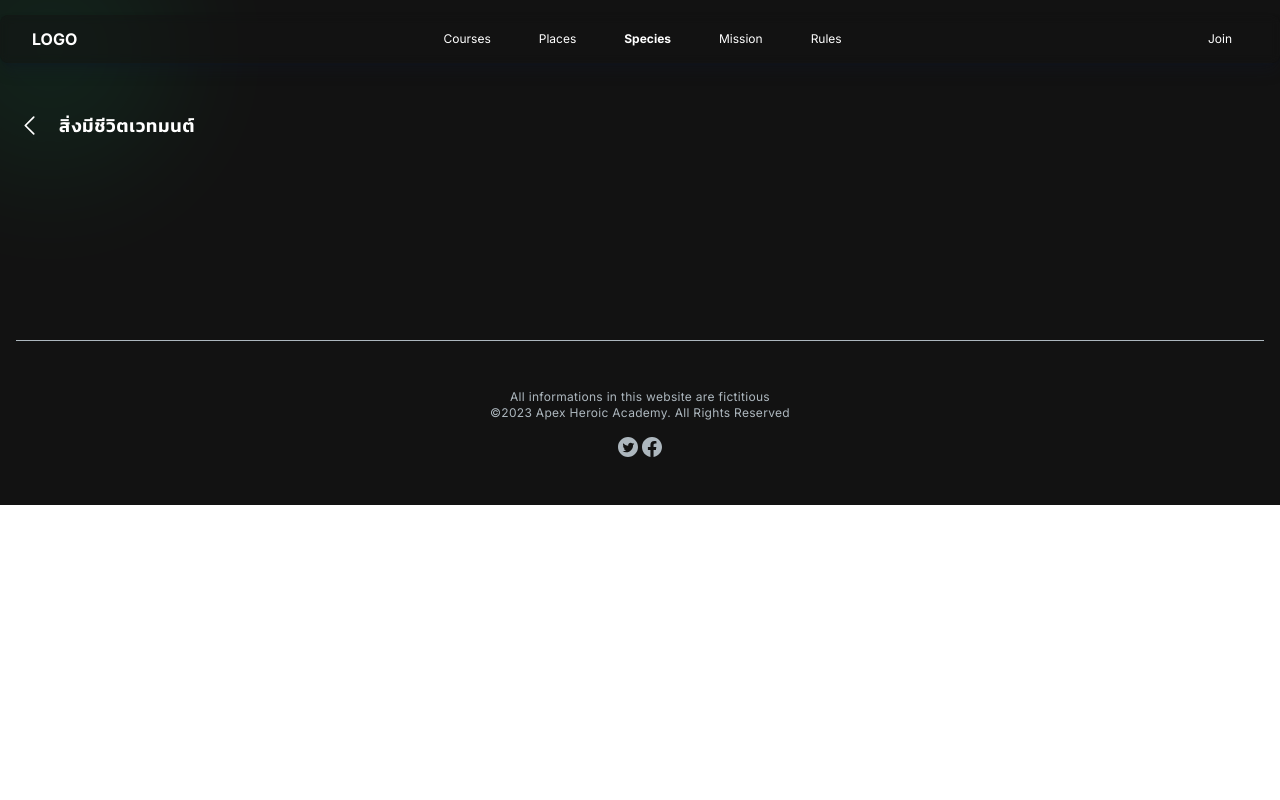
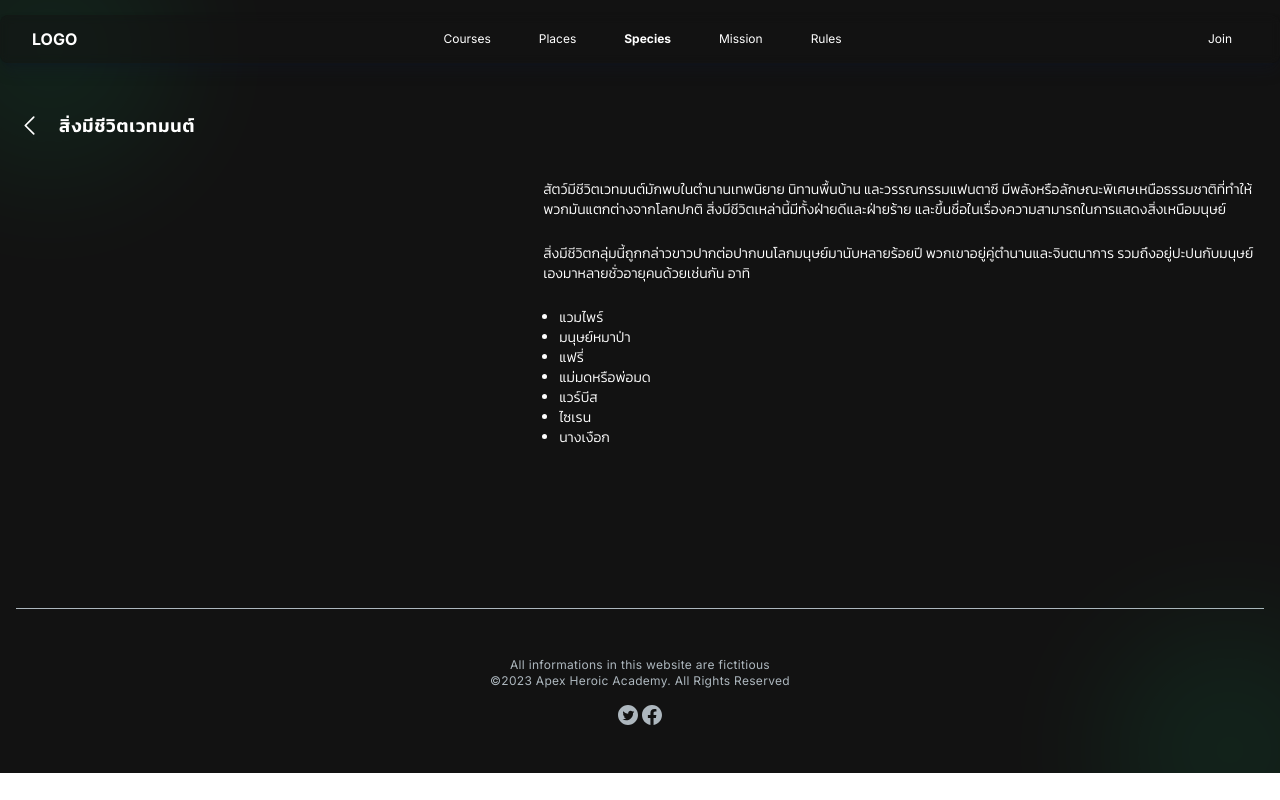
Before and after one commit to SutheeraP/AHA_AU, a Next.js app in the folder aha_au/: page /species/magic in a window 1280 px wide. Built offline with nearby package versions, Linux system fonts and the light colour scheme.

Commit message:
species info

```diff
--- a/aha_au/src/app/component/BackContent.js
+++ b/aha_au/src/app/component/BackContent.js
@@ -4,7 +4,7 @@ import { Kanit } from "@next/font/google";
 import Link from "next/link";
 const kanit = Kanit({
   subsets: ["latin", "thai"],
-  weight: ["300", "400", "600", "700"],
+  weight: ["300", "400", "500", "600", "700"],
 });
 
 const BackContent = ({label, content, prev}) => {
--- a/aha_au/src/app/species/afterdeath/page.js
+++ b/aha_au/src/app/species/afterdeath/page.js
@@ -94,7 +94,7 @@ export default function Page() {
                     onClick={() => handleChange(item.id)}
                     className={`${
                       selectedID === item.id
-                        ? "border-b border-primary"
+                        ? "border-b border-primary font-semibold"
                         : "text-faded"
                     } px-4 py-1 hover:cursor-pointer`}
                   >
--- a/aha_au/src/app/species/human/page.js
+++ b/aha_au/src/app/species/human/page.js
@@ -3,16 +3,142 @@ import Navbar from "@/app/component/Navbar";
 import GreenBlur from "@/app/component/GreenBlur";
 import BackContent from "@/app/component/BackContent";
 import Footer from "@/app/component/Footer";
+import Cardtoggle from "@/app/component/Cardtoggle";
 
 export default function page() {
+  const data = [
+    {
+      id: 1,
+      label: "ความสามารถที่มาจากเทคโนโลยี",
+      icon: "../sample-class.svg",
+      content: (
+        <div>
+          <div>
+            เทคโนโลยีที่ถูกนำมาใช้เป็นส่วนหนึ่งของพลังดังกล่าวอาจมาจากข้อผิดพลาดหรือการทดลองจากนักวิทยาศาสตร์ในยุคปัจจุบันได้
+            อาทิ
+          </div>
+          <ul className="list-disc pl-4">
+            <li>การโดนตัดต่อพันธุกรรม</li>
+            <li>การเป็นตัวทดลองในห้องแลป</li>
+            <li>การโคลนนิ่ง</li>
+            <li>การรวม AI หรือหุ่นยนต์เป็นหนึ่งเดียวกับมนุษย์</li>
+            <li>ผลกระทบจากรังสี</li>
+          </ul>
+        </div>
+      ),
+    },
+    {
+      id: 2,
+      label: "ความสามารถจากการเจ็บป่วย",
+      icon: "../sample-class.svg",
+      content: (
+        <div>
+          <div>
+            มนุษย์ที่แข็งแรงไม่จำเป็นต้องครบ 32 เสมอไป
+            ฮีโร่บางคนสามารถได้รับพลังวิเศษมาตั้งแต่เกิดหรือว่าได้รับในภายหลังจากปัจจัยภายนอกได้
+          </div>
+          <ul className="list-disc pl-4">
+            <li>โรคประหลาด (คิดค้นขึ้นเองได้)</li>
+            <li>ผลข้างเคียงจากการตั้งครรภ์</li>
+            <li>การติดเชื้อบางอย่างจากสัตว์หรือพืช</li>
+            <li>การถูกปรสิตเข้าครอบงำ</li>
+            <li>ได้รับสารพิษหรือสารเคมี</li>
+          </ul>
+        </div>
+      ),
+    },
+    {
+      id: 3,
+      label: "ความสามารถเหนือธรรมชาติ",
+      icon: "../sample-class.svg",
+      content: (
+        <div>
+          <div>
+            ความสามารถที่ไม่สามารถอธิบายได้ทางหลักวิทยาศาสตร์
+            อาจได้รับมาตั้งแต่กำเนิดหรือได้รับในภายหลัง
+            สามารถเชื่อมโยงกับสิ่งที่มองไม่เห็น มิติอื่น ๆ
+            หรือความเชื่อที่มีอยู่จริงได้
+          </div>
+          <ul className="list-disc pl-4">
+            <li>การอ่านความคิด</li>
+            <li>การควบคุมจิตใจ</li>
+            <li>การเปลี่ยนรูปร่าง</li>
+            <li>การสื่อสารกับสิ่งมีชีวิตอื่นหรือวิญญาณ</li>
+            <li>การควบคุมสภาพอากาศ</li>
+            <li>การติดคำสาป</li>
+          </ul>
+        </div>
+      ),
+    },
+    {
+      id: 4,
+      label: "พลังที่ได้มาอย่างไร้สาเหตุ",
+      icon: "../sample-class.svg",
+      content: (
+        <div>
+          <div>
+            เนื่องจากเป็นแท็กอิสระ จึงไม่เข้มงวดเรื่องความสมเหตุสมผลมากนัก
+            สามารถออกแบบและหาสาเหตุนอกเหนือจากนี้ได้ตามชอบ
+          </div>
+          <ul className="list-disc pl-4">
+            <li>การเดินทางข้ามเวลา</li>
+            <li>ตื่นจากโคม่า</li>
+            <li>อธิฐานผ่านดาวตก</li>
+            <li>มีพลังสืบทอดมาจากพ่อแม่</li>
+          </ul>
+        </div>
+      ),
+    },
+    {
+      id: 5,
+      label: "วิวัฒนาการของสิ่งมีชีวิต",
+      icon: "../sample-class.svg",
+      content: (
+        <div>
+          <div>
+            นอกจากมนุษย์ที่ถือว่าเป็นสิ่งมีชีวิตที่ทรงปัญญาเพียงอย่างเดียวแล้ว
+            เป็นไปได้หรือไม่ว่าจะมีสิ่งมีชีวิตนอกเหนือจากนี้ที่อาศัยอยู่กับเรามาโดยตลอด
+            ? ผู้เล่นสามารถออกแบบเผ่าพันธุ์ที่อาศัยอยู่ร่วมกับมนุษย์
+            หรือกลุ่มมนุษย์ที่เริ่มวิวัฒนการแปลกแยกไปจากคนปกติได้
+          </div>
+          <ul className="list-disc pl-4">
+            <li>สิ่งมีชีวิตจากใต้น้ำ</li>
+            <li>สิ่งมีชีวิตจากใต้ดิน</li>
+          </ul>
+        </div>
+      ),
+    },
+  ];
   const thiscontent = (
-    <div>
-
+    <div className="grid grid-cols-1 md:grid-cols-5 gap-4">
+      <div className="col-span-2"></div>
+      <div className="col-span-3 flex flex-col gap-6 font-light">
+        <div>
+          มนุษย์ถือเป็นเผ่าพันธุ์ที่ ‘อ่อนแอ’ และค่อนข้าง ‘รักสงบ’
+          ในสายตาของสิ่งมีชีวิตอื่น แต่สำหรับมนุษย์บางกลุ่ม
+          พวกเขาพิเศษกว่านั้นมาก คนบางกลุ่มมีพรสวรรค์ที่เรียกได้ว่าเหนือธรรมชาติ
+          แต่สำหรับคนบางกลุ่มมันเหมือนกับคำสาปที่ทำให้พวกเขากลายเป็นตัวประหลาดมากกว่า
+          มนุษย์ที่ได้รับเชิญเข้าร่วม Apex Heroic Academy
+          จะต้องมีความพิเศษทางด้านกายภาพ หรือ ทางจิตใจ
+          บางคนอาจติดตัวมาตั้งแต่กเนิดหรือถูกเทคโนโลยีปัจจุบันแต่งเติมเอาทีหลัง
+        </div>
+        <div>สามารถออกแบบให้มนุษย์มีที่มาและความสามารถได้หลากหลาย เช่น</div>
+        <div className="flex flex-col gap-4">
+          {data.map((item) => (
+            <Cardtoggle
+              key={item.id}
+              icon={item.icon}
+              label={item.label}
+              data={item.content}
+            />
+          ))}
+        </div>
+      </div>
     </div>
-  )
+  );
 
   return (
-    <main className="bg-secondary-400 text-white w-full relative overflow-hidden">
+    <main className="bg-secondary-400 text-white w-full relative overflow-hidden min-h-screen text-xs md:text-sm">
       <div className="absolute left-[-200px] top-[-200px] z-0">
         <GreenBlur />
       </div>
@@ -21,7 +147,11 @@ export default function page() {
       </div>
       <Navbar />
 
-      <BackContent label="สิ่งมีชีวิตจากโลกมนุษย์" content={thiscontent} prev="/species" />
+      <BackContent
+        label="สิ่งมีชีวิตจากโลกมนุษย์"
+        content={thiscontent}
+        prev="/species"
+      />
       <Footer />
     </main>
   );
--- a/aha_au/src/app/species/magic/page.js
+++ b/aha_au/src/app/species/magic/page.js
@@ -7,9 +7,24 @@ import Footer from "@/app/component/Footer";
 export default function page() {
   const thiscontent = (
     <div>
-
+      <div className="grid grid-cols-1 md:grid-cols-5 gap-4">
+        <div className="col-span-2"></div>
+        <div className="col-span-3 flex flex-col gap-6 font-light text-xs md:text-sm">
+          <div>สัตว์มีชีวิตเวทมนต์มักพบในตำนานเทพนิยาย นิทานพื้นบ้าน และวรรณกรรมแฟนตาซี มีพลังหรือลักษณะพิเศษเหนือธรรมชาติที่ทำให้พวกมันแตกต่างจากโลกปกติ สิ่งมีชีวิตเหล่านี้มีทั้งฝ่ายดีและฝ่ายร้าย และขึ้นชื่อในเรื่องความสามารถในการแสดงสิ่งเหนือมนุษย์</div>
+          <div>สิ่งมีชีวิตกลุ่มนี้ถูกกล่าวขาวปากต่อปากบนโลกมนุษย์มานับหลายร้อยปี พวกเขาอยู่คู่ตำนานและจินตนาการ รวมถึงอยู่ปะปนกับมนุษย์เองมาหลายชั่วอายุคนด้วยเช่นกัน อาทิ</div>
+          <ul className="list-disc pl-4">
+            <li>แวมไพร์</li>
+            <li>มนุษย์หมาป่า</li>
+            <li>แฟรี่</li>
+            <li>แม่มดหรือพ่อมด</li>
+            <li>แวร์บีส</li>
+            <li>ไซเรน</li>
+            <li>นางเงือก</li>
+          </ul>
+        </div>
+      </div>
     </div>
-  )
+  );
 
   return (
     <main className="bg-secondary-400 text-white w-full relative overflow-hidden">
@@ -21,7 +36,11 @@ export default function page() {
       </div>
       <Navbar />
 
-      <BackContent label="สิ่งมีชีวิตเวทมนต์" content={thiscontent} prev="/species" />
+      <BackContent
+        label="สิ่งมีชีวิตเวทมนต์"
+        content={thiscontent}
+        prev="/species"
+      />
       <Footer />
     </main>
   );
```
Also changed, not shown: aha_au/src/app/component/Cardtoggle.js (+2 -2 lines).
